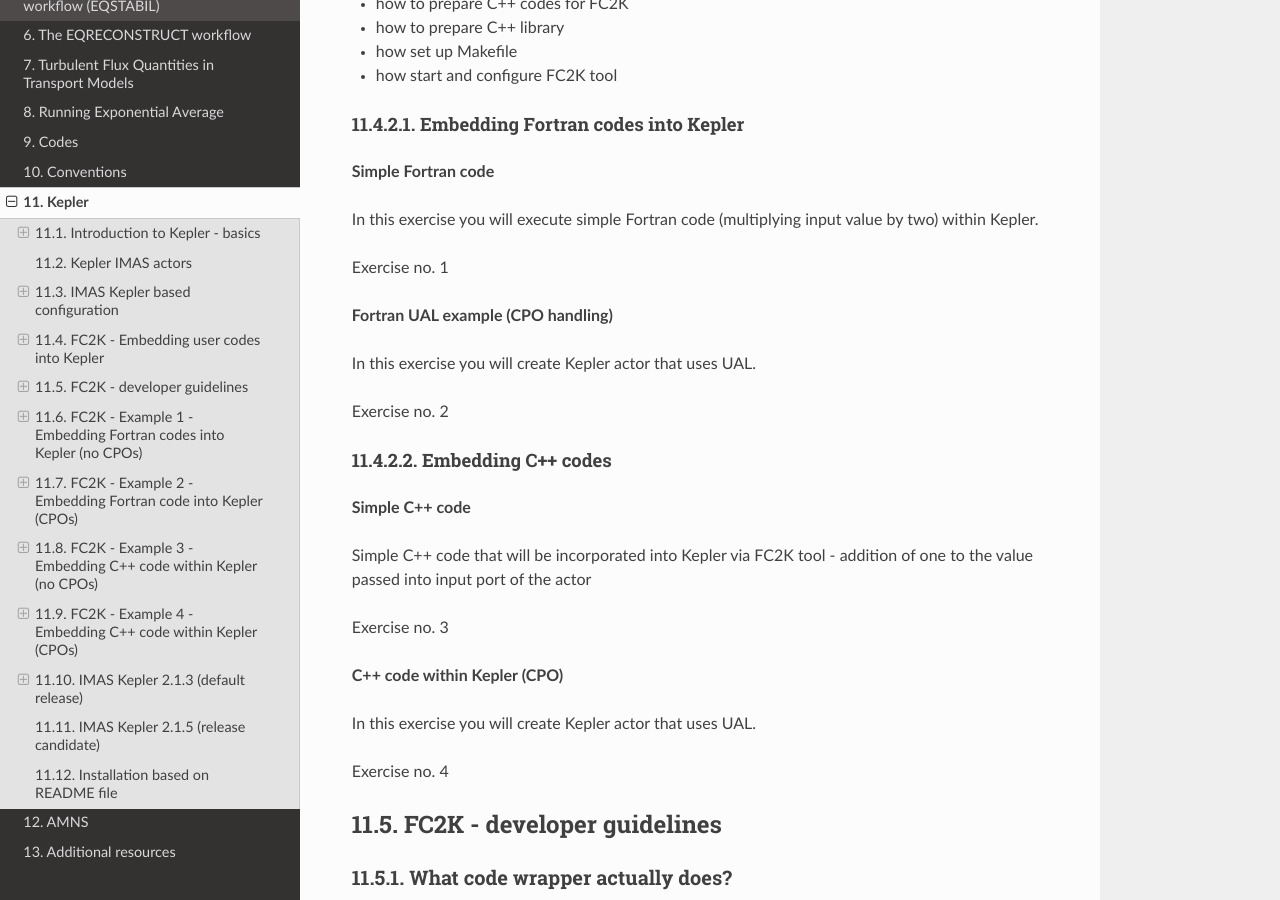
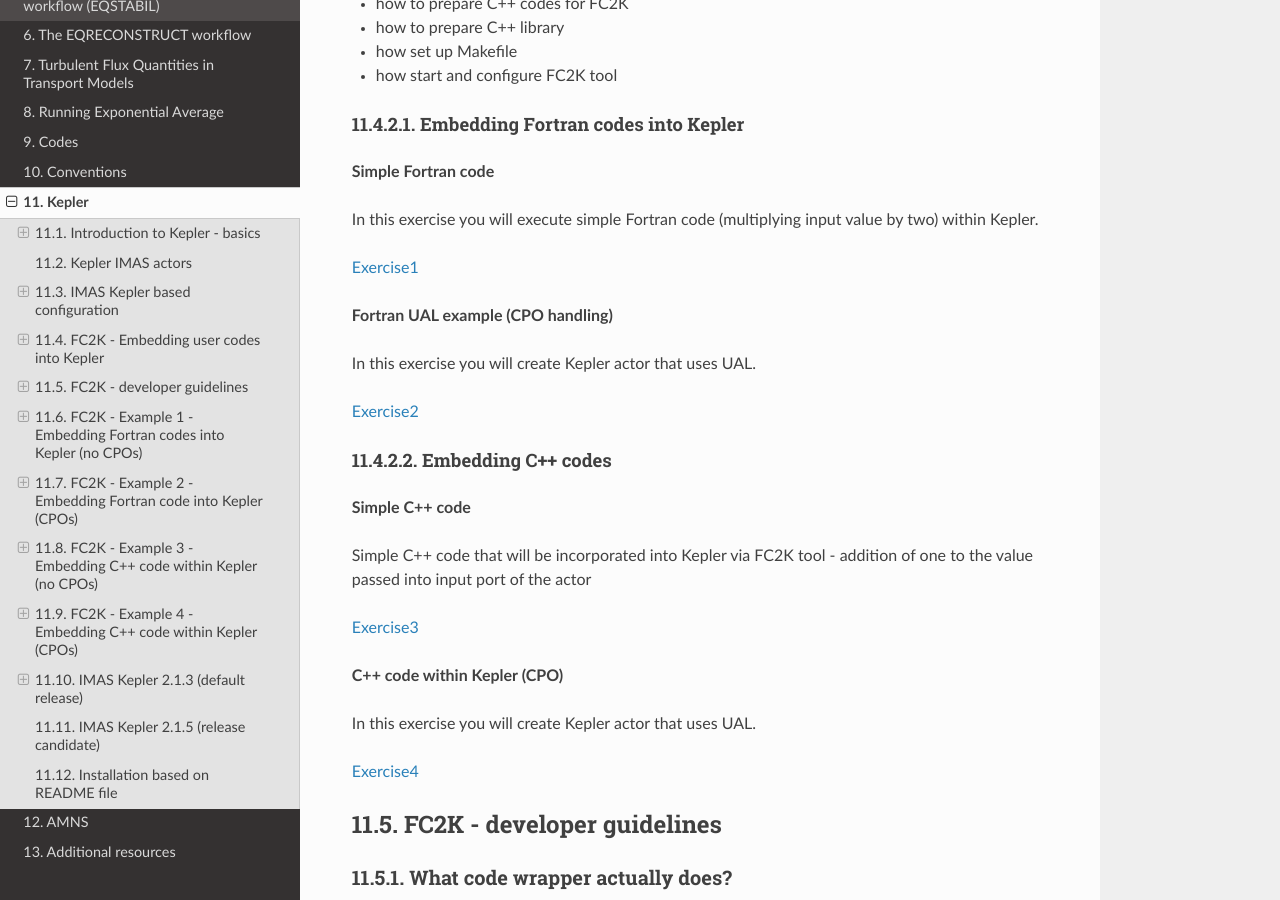
Before and after one commit to WPCD-Workflows/documentation, a Sphinx documentation site: the page built from source/kepler.rst, in a window 1280 px wide and 900 px high, scrolled down 10970 px. Built offline with Sphinx 7.4.7 and the Read the Docs theme 2.0.0, drawn with Linux system fonts in a browser that asks for light colours.

Commit message:
Correct latex equations forms

```diff
--- a/source/averages.rst
+++ b/source/averages.rst
@@ -119,7 +119,7 @@
 
   -  the integral with :math:`\alpha dt'` yields unity
   -  the :math:`\epsilon` and :math:`(1-\epsilon)` factors add to unity
-  -  therefore set the first value of :math:`A` to the first value of :math:`p     `
+  -  therefore set the first value of :math:`A` to the first value of :math:`p`
 
 -  in choosing the memory decay time :math:`\alpha^{-1} \dots`
 
--- a/source/conventions.rst
+++ b/source/conventions.rst
@@ -241,8 +241,7 @@
 
 where :math:`{\bf G} \cdot \nabla V` is the contravariant volume
 component of the vector :math:`{\bf G}`. It follows that the flux surface
-average is an angle average weighted by the volume element :math:`\sqrt{g}
-\)
+average is an angle average weighted by the volume element :math:`\sqrt{g}`
 
 .. math::
    \langle G \rangle = \oint d \phi \oint d \theta \sqrt{g} G \left / \oint d \phi \oint d \theta \sqrt{g} \right.
@@ -266,8 +265,7 @@
 
 where :math:`B_0` is the reference (vacuum) magnetic field value. Note that
 :math:`\rho_{{ \rm tor}}` is a positive quantity which has units of
-meters. For several applications the volume radius :math:`\rho_{{ \rm vol}}
-\) is also used. It is a normalised radius going from 0 to 1 and is
+meters. For several applications the volume radius :math:`\rho_{{ \rm vol}}` is also used. It is a normalised radius going from 0 to 1 and is
 defined as
 
 .. math::
--- a/source/kepler.rst
+++ b/source/kepler.rst
@@ -463,13 +463,13 @@
 
 In this exercise you will execute simple Fortran code (multiplying input value by two) within Kepler.
 
-Exercise no. 1
+Exercise1_
 
 **Fortran UAL example (CPO handling)**
 
 In this exercise you will create Kepler actor that uses UAL.
 
-Exercise no. 2
+Exercise2_
 
 Embedding C++ codes
 ~~~~~~~~~~~~~~~~~~~
@@ -478,13 +478,13 @@
 
 Simple C++ code that will be incorporated into Kepler via FC2K tool - addition of one to the value passed into input port of the actor
 
-Exercise no. 3
+Exercise3_
 
 **C++ code within Kepler (CPO)**
 
 In this exercise you will create Kepler actor that uses UAL.
 
-Exercise no. 4
+Exercise4_
 
 
 FC2K - developer guidelines
@@ -753,6 +753,7 @@
         clean:
              rm *.a *.o
 
+.. _Exercise1:
 
 FC2K - Example 1 - Embedding Fortran codes into Kepler (no CPOs)
 ================================================================
@@ -898,6 +899,8 @@
 
 Exercise no. 1 finishes here.
 
+.. _Exercise2:
+
 FC2K - Example 2 - Embedding Fortran code into Kepler (CPOs)
 ============================================================
 
@@ -1052,6 +1055,7 @@
 
 Exercise no. 2 finishes here.
 
+.. _Exercise3:
 
 FC2K - Example 3 - Embedding C++ code within Kepler (no CPOs)
 ==============================================================
@@ -1202,6 +1206,8 @@
    :align: center
 
 Exercise no. 3 finishes here.
+
+.. _Exercise4:
 
 FC2K - Example 4 - Embedding C++ code within Kepler (CPOs)
 ==========================================================
--- a/source/transport.rst
+++ b/source/transport.rst
@@ -264,7 +264,10 @@
 
 .. math::
 
-   L_n^{-1} = \max \left( {1 \over R}, \left \vert {\partial \log n \over \partial \rho} \right \vert \right) \qquad \qquad L_T^{-1} = \max \left( {1 \over R},\left \vert {\partial \log T \over \partial \rho} \right \vert \right) \ \ D' =\left \vert F \right \vert L_n \qquad \qquad \chi' = \left \vert G \right \vert L_T \ \ D = \max \left( D', {1\over 5} \chi' \right) \qquad \qquad \chi = \max\left ( \chi', {1 \over 5} D' \right) \ \ V = \left( F + D {\partial \log n \over \partial \rho} \right) \qquad \qquad Y = \left( G + \chi {\partial \log T \over \partial \rho} \right)
+   L_n^{-1} &= \max \left( {1 \over R}, \left\vert {\partial \log n \over \partial \rho} \right\vert \right) \quad L_T^{-1} = \max \left( {1 \over R},\left\vert {\partial \log T \over \partial \rho} \right\vert \right)\\
+   D' &=\left \vert F \right \vert L_n \quad \chi' = \left \vert G \right \vert L_T \\
+   D &= \max \left( D', {1\over 5} \chi' \right) \quad \chi = \max\left( \chi', {1 \over 5} D' \right) \\
+   V &= \left( F + D {\partial \log n \over \partial \rho} \right) \quad Y = \left( G + \chi \frac{\partial \log T}{\partial \rho} \right)
 
 and all four elements are set. Note that the channels are done in parallel
 except for the Prandtl correction, in which the Max's are taken
```
